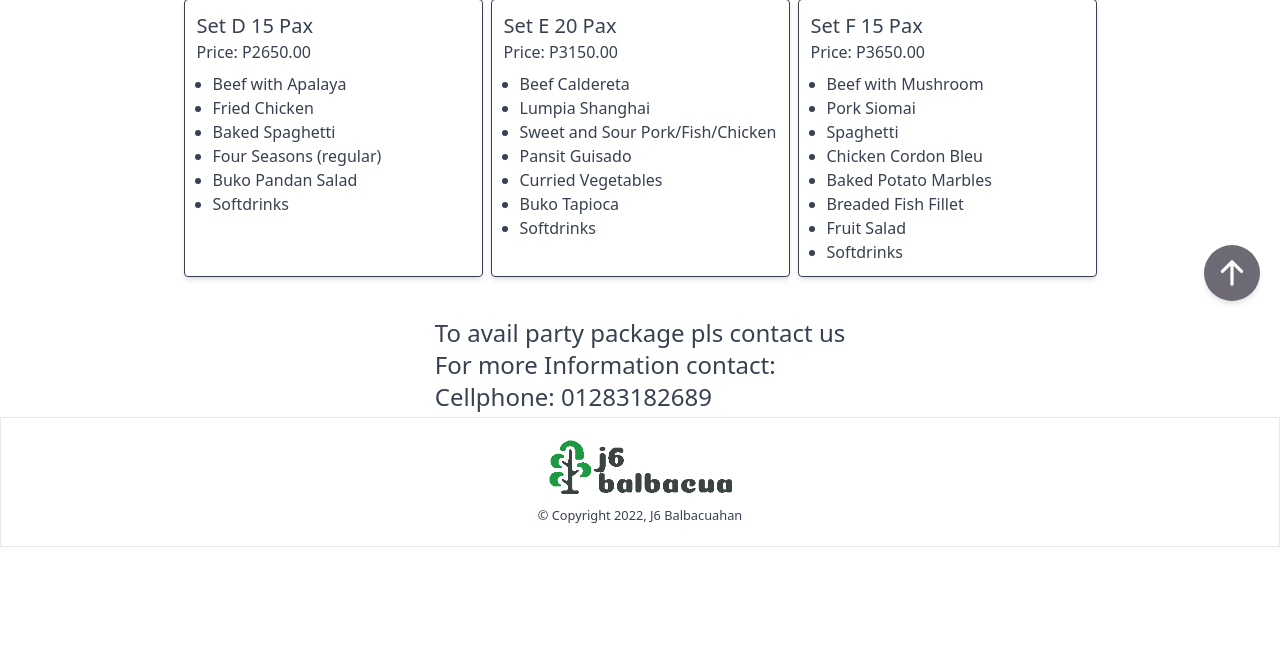
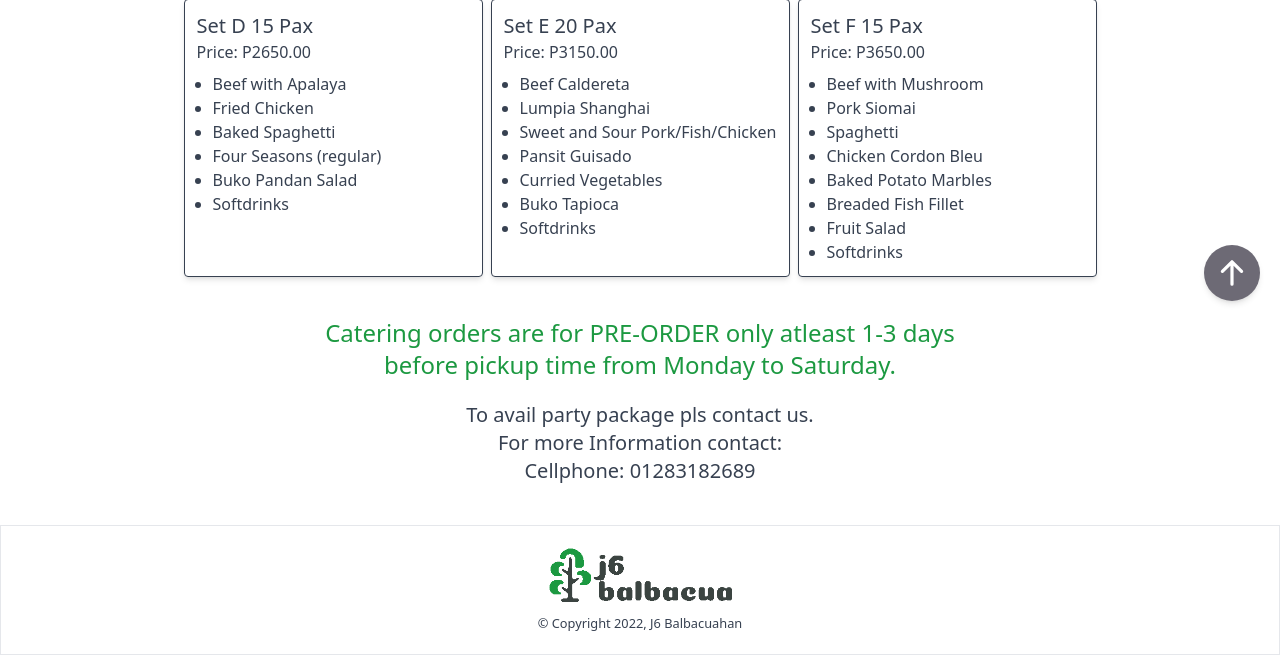
Before and after one commit to yohi441/J6-ordering_system, a Django app: page /service/ in a window 1280 px wide. Shown: the part 479-1134 px from the top of the page. Before the commit the page ends 1026 px from the top, so only its background shows below. Run offline with Django 3.2, Linux system fonts and the light colour scheme; data comes from the database, SQL or seed files in the repository; both versions use the stored data as it was after the commit; style sheets or scripts are compiled from the project's sources.

Commit message:
Add schedule in service and out of stock tag

```diff
--- a/ordering/views.py
+++ b/ordering/views.py
@@ -78,7 +78,7 @@ class IndexView(View):
         testimonials = Testimonial.objects.all()[:3]
         bests = Food.objects.filter(status="Best Seller")[:1]
         foods = Food.objects.exclude(
-            Q(status="Best Seller") | Q(status="Out Of Stock"))
+            Q(status="Best Seller"))
         if 'cart' in self.request.session:
             cart = self.request.session['cart']
         else:
--- a/templates/components/header.html
+++ b/templates/components/header.html
@@ -66,7 +66,7 @@
                 {% endif %}
             </a>
             <a href="{% url 'sign-in' %}" class="flex items-center px-2 text-gray-600 transition-colors duration-200 transform bg-white border rounded-md border-j6primary hover:text-gray-100 hover:bg-j6primary focus:outline-none focus:bg-green-500">Login</a>
-            <a href="{% url 'sign-up'  %}" class="flex items-center px-2 text-white transition-colors duration-200 transform border rounded-md bg-j6primary hover:bg-gray-100 hover:text-gray-600 hover:border-j6primary focus:outline-none focus:bg-green-500">Register</a>
+            <a href="{% url 'sign-up'  %}" class="flex items-center px-2 text-white transition-colors duration-200 transform border rounded-md outline-j6primary bg-j6primary hover:bg-gray-100 hover:text-gray-600 hover:border-j6primary focus:outline-none focus:bg-green-500">Register</a>
         </div>
         {% endif %}
 
--- a/templates/components/product_list.html
+++ b/templates/components/product_list.html
@@ -39,7 +39,7 @@
                 <a href="{% url 'detail-view' food.pk %}" class="block">
                     <img class="object-cover w-full mb-2 overflow-hidden rounded-lg shadow-sm max-h-64" src="{{ food.food_image.url }}">
                 </a>
-                <div class="bg-purple-500  items-center px-3 py-1.5 leading-none rounded-full text-xs font-medium uppercase text-white inline-block">
+                <div class="{% if food.status == 'Out Of Stock'%}bg-red-500{%else%}bg-purple-500{% endif %}  items-center px-3 py-1.5 leading-none rounded-full text-xs font-medium uppercase text-white inline-block">
                     <span>{{food.status|title}}</span>
                 </div>
                 <h2 class="text-lg font-bold sm:text-xl md:text-2xl"><a href="#_">{{food.name|title}}</a></h2>
--- a/templates/service.html
+++ b/templates/service.html
@@ -3,17 +3,17 @@
 
 {% block content %}
 {% include 'components/header.html' %}
-<section class="container mx-auto min-h-screen">
-    <div class="flex flex-col items-center justify-center mx-auto space-y-10 mb-10">
+<section class="container min-h-screen mx-auto">
+    <div class="flex flex-col items-center justify-center mx-auto mb-10 space-y-10">
        <h3 class="text-4xl text-gray-700 sm:text-5xl md:text-4xl lg:text-5xl">Catering Services</h3>
 
        <h3 class="text-3xl text-gray-700 sm:text-4xl md:text-3xl lg:text-4xl">Party Package</h3>
-        <div class="grid gap-2 grid-cols-1 sm:grid-cols-2 md:grid-cols-3">
+        <div class="grid grid-cols-1 gap-2 sm:grid-cols-2 md:grid-cols-3">
 
 
             {% for cater in catering  %}
-            <div class="border shadow-md rounded border-gray-700 p-3">
-                <ul class="text-gray-700 text-base list-disc">
+            <div class="p-3 border border-gray-700 rounded shadow-md">
+                <ul class="text-base text-gray-700 list-disc">
                     <h4 class="text-xl bold">{{ cater.package_set}}</h4>
                     <h3 class="mb-2"><span>Price:</span> P{{cater.price}}</h3>
                     {% for i in cater.catering.all  %}
@@ -26,10 +26,12 @@
 
 
         </div>
-        <div class="text-gray-700 text-2xl">
-            <p>To avail party package pls contact us</p>
-            <p>For more Information contact:</p>
-            <p>Cellphone: 01283182689</p>
+        <div class="text-2xl text-center text-gray-700">
+            <p class="text-j6primary">Catering orders are for PRE-ORDER only atleast 1-3 days</p>
+            <p class="text-j6primary">before pickup time from Monday to Saturday.</p>
+            <p class="mt-5 text-xl">To avail party package pls contact us.</p>
+            <p class="text-xl">For more Information contact:</p>
+            <p class="text-xl">Cellphone: 01283182689</p>
         </div>
 
 
```
Also changed, not shown: db.sqlite3.
